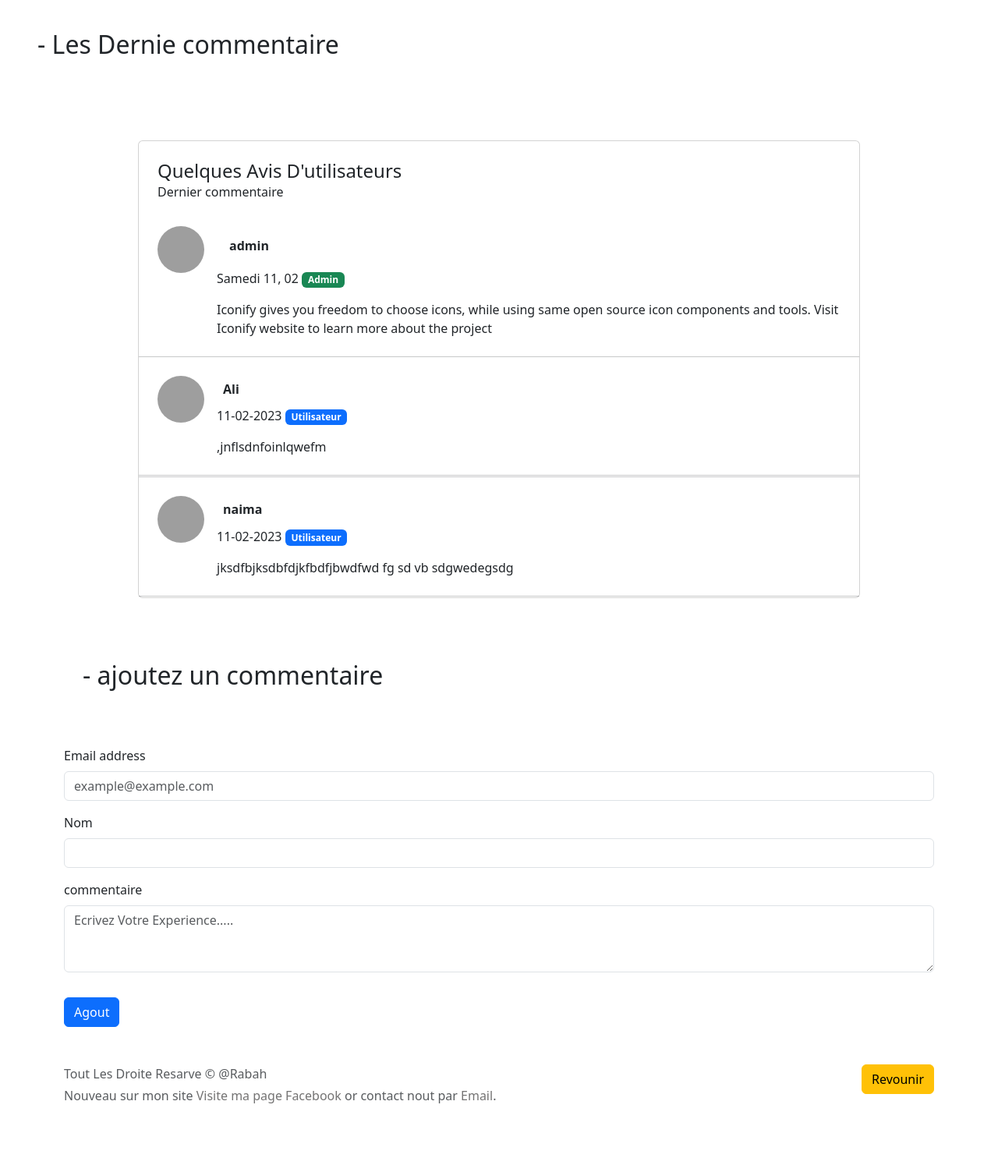
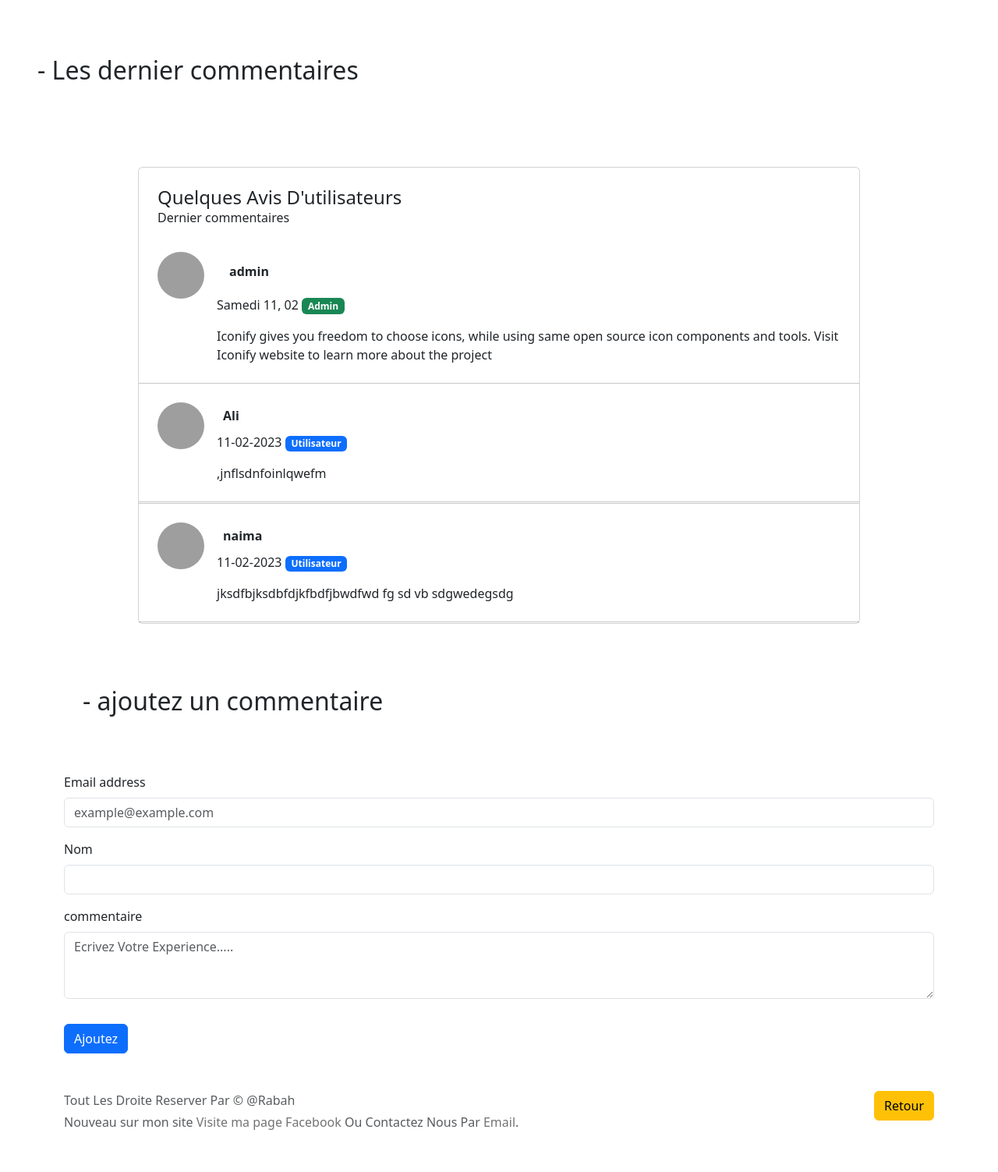
Before and after one commit to RABAH67/Course-Site, a Django app: page /course/detail/7 in a window 1280 px wide. Shown: the part 875-2378 px from the top of the page at 78% size. Before the commit the page ends 2290 px from the top, so only its background shows below. Run offline with Django 4.2, Linux system fonts and the light colour scheme; data comes from the database, SQL or seed files in the repository; some libraries are stand-ins or nearby versions; grey boxes are pictures that could not be loaded.

Commit message:
les dernie chongment

```diff
--- a/Film_app/templates/apell_nous.html
+++ b/Film_app/templates/apell_nous.html
@@ -15,9 +15,9 @@
 
 <main role="main" class="flex-shrink-0">
     <div class="container">
-      <h1 class="mt-5">Pour Plus D'information Appele Nous</h1>
-      <p class="lead"><a href="tel:+213">Appele Sur 0791167987</a></p>
-      <p>Back to <a  class="text-primary" href="{% url 'home' %}">Retenue a Home Page</a> minus the navbar.</p>
+      <h1 class="mt-5">Pour Plus D'informations Contactez Nous</h1>
+      <p class="lead"><a href="tel:+213">Appelez Sur 0791167987</a></p>
+
     </div>
   </main>
 
--- a/Film_app/templates/base.html
+++ b/Film_app/templates/base.html
@@ -57,7 +57,7 @@
        <!-- <svg xmlns="http://www.w3.org/2000/svg" width="20" height="20" fill="none" stroke="currentColor" stroke-linecap="round" stroke-linejoin="round" stroke-width="2" aria-hidden="true" class="mr-2" viewBox="0 0 24 24" focusable="false"><path d="M23 19a2 2 0 0 1-2 2H3a2 2 0 0 1-2-2V8a2 2 0 0 1 2-2h4l2-3h6l2 3h4a2 2 0 0 1 2 2z"/><circle cx="12" cy="13" r="4"/></svg>-->
         <strong>Dawra</strong>
       </a>
-      <a class="py-2 d-none d-md-inline-block" href="{% url 'home' %}">Home</a>
+      <a class="py-2 d-none d-md-inline-block" href="{% url 'home' %}">Acceuil</a>
       <a class="py-2 d-none d-md-inline-block" href="{% url 'course' %}">Course</a>
       <a class="py-2 d-none d-md-inline-block" href="{% url 'ofre' %}">Offre</a>
       <a class="py-2 d-none d-md-inline-block" href="{% url 'plus_info' %}">Plus D'information</a>
@@ -106,10 +106,10 @@
 <footer class="text-muted">
     <div class="container">
       <p class="float-right">
-        <a class="btn btn-warning" href="{% url 'home' %}">Revounir</a>
+        <a class="btn btn-warning" href="{% url 'home' %}">Retour</a>
       </p>
-      <p>Tout Les Droite Resarve &copy; @Rabah</p>
-      <p>Nouveau sur mon site <a href="">Visite ma page Facebook</a> or contact nout par<a href="../getting-started/introduction/"> Email</a>.</p>
+      <p>Tout Les Droite Reserver Par &copy; @Rabah</p>
+      <p>Nouveau sur mon site <a href="">Visite ma page Facebook</a> Ou Contactez Nous Par<a href=""> Email</a>.</p>
     </div>
   </footer>
   <script src="https://code.jquery.com/jquery-3.5.1.slim.min.js" integrity="sha384-DfXdz2htPH0lsSSs5nCTpuj/zy4C+OGpamoFVy38MVBnE+IbbVYUew+OrCXaRkfj" crossorigin="anonymous"></script>
--- a/Film_app/templates/command.html
+++ b/Film_app/templates/command.html
@@ -36,14 +36,14 @@
 
 
     <!-- Phone number -->
-    <input type="text" id="defaultRegisterPhonePassword" class="form-control" name="num" placeholder="Numero de Telephon" aria-describedby="defaultRegisterFormPhoneHelpBlock">
+    <input type="text" id="defaultRegisterPhonePassword" class="form-control" name="num" placeholder="Numero de Telephone" aria-describedby="defaultRegisterFormPhoneHelpBlock">
     <small id="defaultRegisterFormPhoneHelpBlock" class="form-text text-muted mb-4">
         213+
     </small>
 
 
     <!-- Sign up button -->
-    <button class="btn btn-info my-4 btn-block" type="submit">Commande</button>
+    <button class="btn btn-info my-4 btn-block" type="submit">Participe</button>
 
     </form>
 
@@ -59,7 +59,7 @@
     <hr>
 
     <!-- Terms of service -->
-    <a href="{% url 'home' %}">Returne a Acciale</a>
+
 
 
 <!-- Default form register -->
--- a/Film_app/templates/detail.html
+++ b/Film_app/templates/detail.html
@@ -21,7 +21,7 @@
 
 
 
-    <h1 class="my-4">Les Detail De Course <br>
+    <h1 class="my-4">Les Detail De La Formation <br>
       <small>{{dawrat_detail.title}}</small>
     </h1>
 
@@ -35,7 +35,7 @@
       <div class="col-md-4">
         <h3 class="my-3">Description</h3>
         <p>{{dawrat_detail.description_detail}}</p>
-        <h3 class="my-3">Project De Course</h3>
+        <h3 class="my-3">Programme De La Formation</h3>
         <ul>
             {{dawrat_detail.description}}
 
@@ -46,7 +46,7 @@
     <!-- /.row -->
 
     <!-- Related Projects Row -->
-    <h3 class="my-4 mb-5 m-4">Course Peut etre sa vous anterise </h3>
+    <h3 class="my-4 mb-5 m-4"> cours qui pourraient vous interesser </h3>
 
     <div class="row">
 
@@ -81,7 +81,7 @@
   <!-- /.container -->
 <!--==========================================================================-->
 
-  <h2 class="p-5">- Les Dernie commentaire</h2>
+  <h2 class="p-5">- Les dernier commentaires </h2>
 
 <section style="background-color: #ffffff;">
   <div class="container my-2 py-5">
@@ -90,7 +90,7 @@
         <div class="card text-dark">
           <div class="card-body p-4">
             <h4 class="mb-0">Quelques Avis D'utilisateurs</h4>
-            <p class="fw-light mb-4 pb-2">Dernier commentaire</p>
+            <p class="fw-light mb-4 pb-2">Dernier commentaires</p>
 
             <div class="d-flex flex-start">
               <img class="rounded-circle shadow-1-strong me-3"
@@ -179,7 +179,7 @@
     </div>
 
 
-        <button class="btn btn-primary  mt-3" type="submit">Agout</button>
+        <button class="btn btn-primary  mt-3" type="submit">Ajoutez</button>
 
   </form>
 
--- a/Film_app/templates/ofre.html
+++ b/Film_app/templates/ofre.html
@@ -37,7 +37,7 @@
             <li>{{ofres.program_of_offre1}}</li>
             <li>{{ofres.program_of_offre1}}</li>
           </ul>
-          <a href="{% url 'plus_info' %}"><button type="button" class="btn btn-lg btn-block btn-outline-primary">Voire Les Detail</button></a>
+          <a href="{% url 'plus_info' %}"><button type="button" class="btn btn-lg btn-block btn-outline-primary">Voir Les Details</button></a>
         </div>
       </div>
       </div>
--- a/Film_app/templates/scrol.html
+++ b/Film_app/templates/scrol.html
@@ -37,7 +37,7 @@
     <img  class="rounded-circle" width="140" height="140" src="{{PostMainHomes.photo_url}}" alt="photo not found !!!">
     <h2>{{PostMainHomes.title}}</h2>
     <p style="flex-wrap: wrap;">{{PostMainHomes.description}}</p>
-    <p><a class="btn btn-secondary" href="{% url 'course' %}" role="button">View details &raquo;</a></p>
+    <p><a class="btn btn-secondary" href="{% url 'course' %}" role="button">Voir Les Details &raquo;</a></p>
   </div>
 
 
```
Also changed, not shown: Film_app/templates/home.html (+4 -4 lines), Film_app/templates/homme.html (+6 -6 lines), Film_app/templates/plus_info.html (+4 -4 lines).
